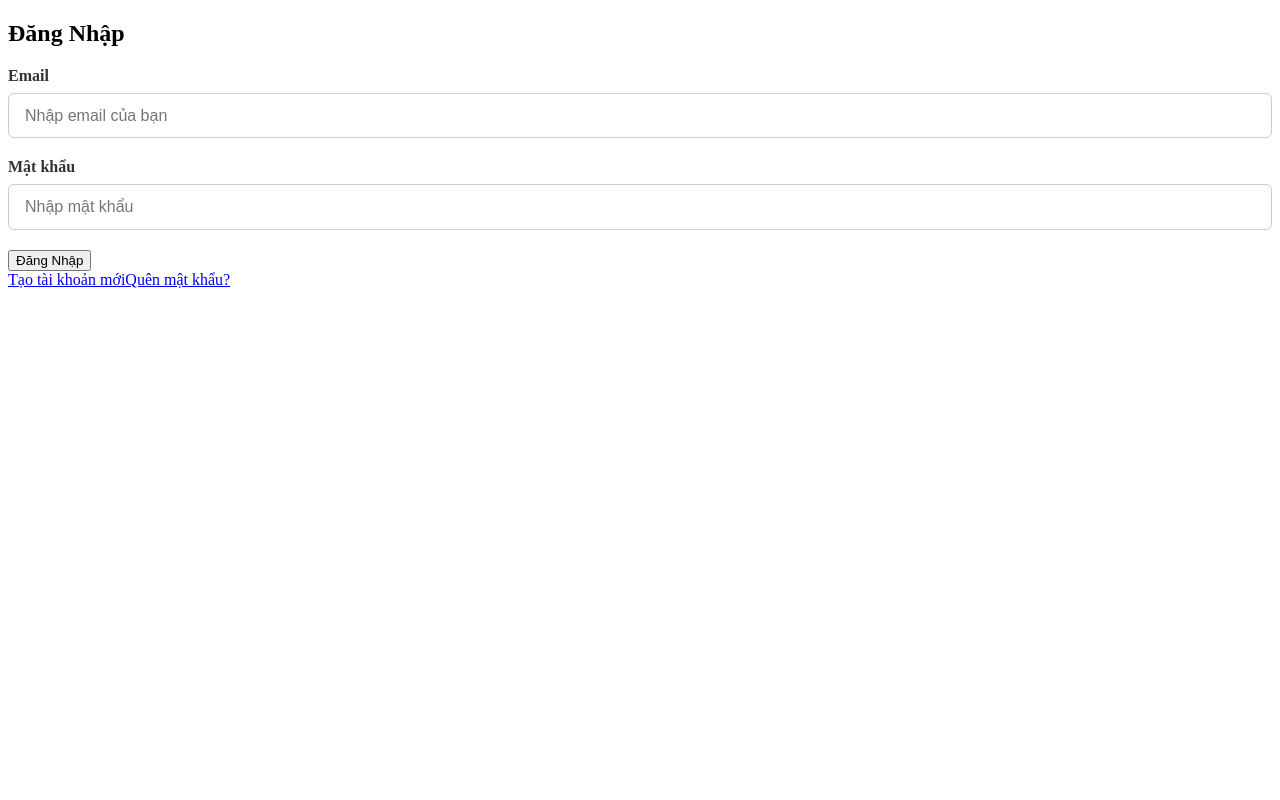
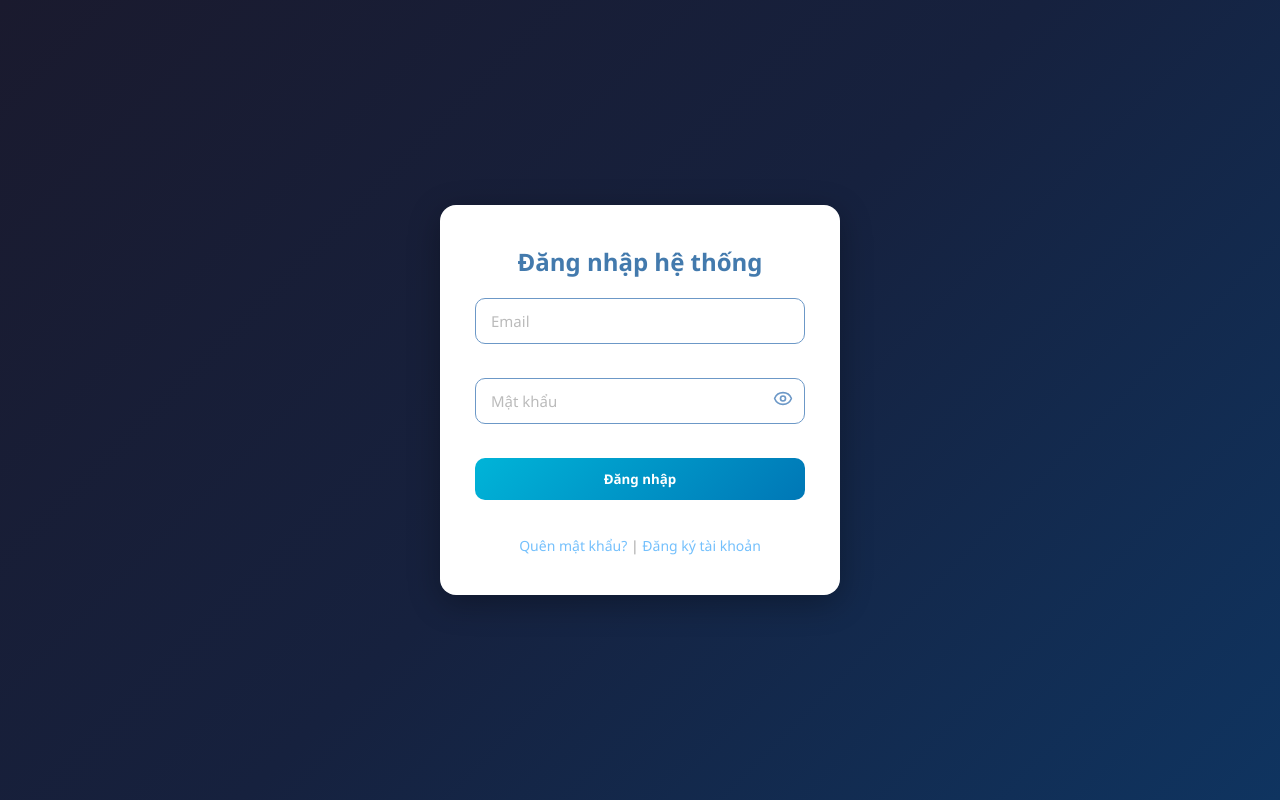
Before and after one commit to 1S-TW/recruitment-training-system-fe, a React (Vite) app: page /login in a window 1280 px wide. Built offline with nearby package versions, Linux system fonts and the light colour scheme.

Commit message:
feat: UI login, register, forgotpassword, resetpassword

```diff
--- a/src/components/Form/Form.css
+++ b/src/components/Form/Form.css
@@ -1,32 +1,57 @@
+/* form.css */
+
+/* Nhóm input */
 .form-group {
-  display: flex;
-  flex-direction: column;
-  margin-bottom: 1.25rem;
   width: 100%;
+  margin-bottom: 18px;
+  box-sizing: border-box;
 }
 
-.form-group label {
-  margin-bottom: 0.5rem;
-  font-weight: 600;
-  color: #333;
+/* Wrapper chứa input + icon */
+.input-wrapper {
+  position: relative;
+  width: 100%;
+  box-sizing: border-box;
 }
 
-.form-group input {
-  padding: 0.8rem 1rem;
-  border: 1px solid #ccc;
-  border-radius: 6px;
-  font-size: 1rem;
+/* Input chính */
+.input-wrapper input {
+  width: 100%;
+  padding: 12px 38px 12px 15px; /* chừa chỗ cho icon, không dư */
+  border: 0.3px solid #6c98c7;
+  border-radius: 10px;
+  font-size: 15px;
+  outline: none;
+  background: rgba(255, 255, 255, 0.15);
+  color: #509be5;
+  transition: 0.3s;
+  box-sizing: border-box; /* ✅ fix tràn */
 }
 
-.form-group input:focus {
-  outline: none;
-  border-color: #007bff;
-  box-shadow: 0 0 0 2px rgba(0,123,255,0.25);
+.input-wrapper input::placeholder {
+  color: #bbb;
 }
 
-/* Đây là "dòng báo đỏ" cho từng input */
+.input-wrapper input:focus {
+  background: rgba(255, 255, 255, 0.25);
+  box-shadow: 0 0 6px rgba(0, 150, 255, 0.6);
+}
+
+/* Icon hiện/ẩn mật khẩu */
+.toggle-password {
+  position: absolute;
+  right: 12px;
+  top: 50%;
+  transform: translateY(-50%);
+  cursor: pointer;
+  color: #6c98c7;
+  user-select: none;
+}
+
+/* Lỗi dưới input */
 .error-message {
-  color: #dc3545;
-  font-size: 0.875rem;
-  margin-top: 0.25rem;
+  color: #ff6b6b;
+  font-size: 13px;
+  margin-top: 6px;
+  display: block;
 }
--- a/src/components/Form/Input.jsx
+++ b/src/components/Form/Input.jsx
@@ -1,18 +1,34 @@
-import React from 'react';
-import './Form.css'; // Sẽ tạo ở dưới
+import React, { useState } from "react";
+import { Eye, EyeOff } from "lucide-react";
+import "./Form.css"; // Đảm bảo đúng đường dẫn tới file form.css
 
 /**
  * Component Input tái sử dụng
- * @param {string} label - Tiêu đề của input
- * @param {string} error - Tin nhắn lỗi (nếu có)
- * ...các props khác của input (type, name, value, onChange, placeholder)
+ * @param {string} label - tiêu đề của input
+ * @param {string} error - thông báo lỗi
  */
-const Input = ({ label, error, ...props }) => (
+const Input = ({ label, error, ...props }) => {
+  const [showPassword, setShowPassword] = useState(false);
+  const isPassword = props.type === "password";
+  const inputType = isPassword && showPassword ? "text" : props.type;
+
+  return (
     <div className="form-group">
-        <label htmlFor={props.name}>{label}</label>
-        <input id={props.name} {...props} />
-        {error && <span className="error-message">{error}</span>}
+      {label && <label htmlFor={props.name}>{label}</label>}
+      <div className="input-wrapper">
+        <input id={props.name} {...props} type={inputType} />
+        {isPassword && (
+          <span
+            className="toggle-password"
+            onClick={() => setShowPassword(!showPassword)}
+          >
+            {showPassword ? <EyeOff size={20} /> : <Eye size={20} />}
+          </span>
+        )}
+      </div>
+      {error && <span className="error-message">{error}</span>}
     </div>
-);
+  );
+};
 
 export default Input;
--- a/src/pages/ForgotPassword.jsx
+++ b/src/pages/ForgotPassword.jsx
@@ -32,15 +32,16 @@ const ForgotPassword = () => {
     };
 
     return (
-        <div className="auth-page">
-            <form className="auth-form" onSubmit={handleSubmit}>
+        <div className="login-page">
+            <div className="login-wrapper">
+                <div className="login-card">
+                    <form className="auth-form" onSubmit={handleSubmit}>
                 <h2>Quên Mật Khẩu</h2>
                 <p>Nhập email của bạn, chúng tôi sẽ gửi link khôi phục.</p>
 
                 {apiError && <div className="api-error-box">{apiError}</div>}
 
                 <Input
-                    label="Email"
                     type="email"
                     name="email"
                     value={email}
@@ -58,6 +59,8 @@ const ForgotPassword = () => {
                 </div>
             </form>
         </div>
+    </div>
+</div>
     );
 };
 
--- a/src/pages/Login.jsx
+++ b/src/pages/Login.jsx
@@ -1,11 +1,12 @@
-import React, { useState } from 'react';
-import { Link, useNavigate } from 'react-router-dom';
-import { login } from '../services/authService';
-import { useNotification } from '../contexts/NotificationContext';
-import Input from '../components/Form/Input';
+import React, { useState } from "react";
+import { Link, useNavigate } from "react-router-dom";
+import { login } from "../services/authService";
+import { useNotification } from "../contexts/NotificationContext";
+import Input from "../components/Form/Input";
+import "../styles/login.css";
 
 const Login = () => {
-    const [formData, setFormData] = useState({ email: '', password: '' });
+  const [formData, setFormData] = useState({ email: "", password: "" });
   const [apiError, setApiError] = useState(null);
   const [loading, setLoading] = useState(false);
   const { showNotification } = useNotification();
@@ -22,20 +23,17 @@ const Login = () => {
 
     try {
       const data = await login(formData);
+      localStorage.setItem("token", data.token);
+      localStorage.setItem(
+        "user",
+        JSON.stringify({ role: data.role, fullName: data.fullName })
+      );
 
-            // 1. Lưu token (để đăng nhập)
-            localStorage.setItem('token', data.token);
-            localStorage.setItem('user', JSON.stringify({ role: data.role, fullName: data.fullName }));
-
-            // 2. Hiển thị thông báo thành công (2-3 giây)
-            showNotification('Đăng nhập thành công!', 'success');
-
-            // 3. Chuyển hướng đến Dashboard (tạm thời /)
-            navigate('/'); // (Sau này đổi thành '/dashboard')
-
+      showNotification("Đăng nhập thành công!", "success");
+      navigate("/");
     } catch (err) {
-            // 4. Hiển thị thông báo lỗi (dòng báo đỏ)
-            const errorMsg = err.response?.data?.message || 'Sai tên đăng nhập hoặc mật khẩu';
+      const errorMsg =
+        err.response?.data?.message || "Sai email hoặc mật khẩu. Vui lòng thử lại.";
       setApiError(errorMsg);
     } finally {
       setLoading(false);
@@ -43,41 +41,39 @@ const Login = () => {
   };
 
   return (
-        <div className="auth-page">
+    <div className="login-page">
+      <div className="login-wrapper">
+        <div className="login-card">
+          <h2>Đăng nhập hệ thống</h2>
+          {apiError && <p className="error-text">{apiError}</p>}
           <form className="auth-form" onSubmit={handleSubmit}>
-                <h2>Đăng Nhập</h2>
-
-                {/* Đây là dòng báo đỏ khi API lỗi */}
-                {apiError && <div className="api-error-box">{apiError}</div>}
-
             <Input
-                    label="Email"
               type="email"
               name="email"
               value={formData.email}
               onChange={handleChange}
-                    placeholder="Nhập email của bạn" // Yêu cầu của bạn
+              placeholder="Email"
               required
             />
             <Input
-                    label="Mật khẩu"
               type="password"
               name="password"
               value={formData.password}
               onChange={handleChange}
-                    placeholder="Nhập mật khẩu" // Yêu cầu của bạn
+              placeholder="Mật khẩu"
               required
             />
-
-                <button type="submit" disabled={loading} className="auth-button">
-                    {loading ? 'Đang xử lý...' : 'Đăng Nhập'}
+            <button type="submit" disabled={loading}>
+              {loading ? "Đang đăng nhập..." : "Đăng nhập"}
             </button>
-
-                <div className="auth-links">
-                    <Link to="/register">Tạo tài khoản mới</Link>
+            <div className="login-footer">
               <Link to="/forgot-password">Quên mật khẩu?</Link>
+              <span> | </span>
+              <Link to="/register">Đăng ký tài khoản</Link>
             </div>
           </form>
+        </div>
+      </div>
     </div>
   );
 };
--- a/src/pages/Register.jsx
+++ b/src/pages/Register.jsx
@@ -58,14 +58,15 @@ const Register = () => {
     };
 
     return (
-        <div className="auth-page">
-            <form className="auth-form" onSubmit={handleSubmit}>
+        <div className="login-page">
+            <div className="login-wrapper">
+                <div className="login-card">
+                <form className="auth-form" onSubmit={handleSubmit}>
                 <h2>Đăng Ký</h2>
 
                 {apiError && <div className="api-error-box">{apiError}</div>}
 
                 <Input
-                    label="Họ và Tên"
                     type="text"
                     name="fullName"
                     value={formData.fullName}
@@ -75,7 +76,6 @@ const Register = () => {
                     required
                 />
                 <Input
-                    label="Email"
                     type="email"
                     name="email"
                     value={formData.email}
@@ -84,7 +84,6 @@ const Register = () => {
                     required
                 />
                 <Input
-                    label="Mật khẩu"
                     type="password"
                     name="password"
                     value={formData.password}
@@ -103,6 +102,8 @@ const Register = () => {
                 </div>
             </form>
         </div>
+    </div>
+</div>
     );
 };
 
--- /dev/null
+++ b/src/styles/login.css
@@ -0,0 +1,107 @@
+/* loginpage.css */
+
+/* Reset mặc định trình duyệt */
+* {
+  margin: 0;
+  padding: 0;
+  box-sizing: border-box;
+  font-family: 'Segoe UI', Tahoma, Geneva, Verdana, sans-serif;
+}
+
+/* Toàn bộ trang login */
+.login-page {
+  width: 100vw;
+  height: 100vh;
+  background: linear-gradient(135deg, #1a1a2e, #16213e, #0f3460);
+  display: flex;
+  justify-content: center;
+  align-items: center;
+  color: #3e3e3e7a;
+  overflow: hidden; /* ✅ tránh tràn và viền trắng */
+}
+
+/* Bọc form */
+.login-page .login-wrapper {
+  display: flex;
+  justify-content: center;
+  align-items: center;
+  height: 100vh;
+}
+
+/* Card chính */
+.login-page .login-card {
+  width: 400px;
+  background: rgb(255, 255, 255);
+  backdrop-filter: blur(14px);
+  border-radius: 16px;
+  padding: 40px 35px;
+  box-shadow: 0 8px 32px rgba(0, 0, 0, 0.3);
+  text-align: center;
+  animation: fadeIn 0.8s ease-in-out;
+}
+
+@keyframes fadeIn {
+  from {
+    opacity: 0;
+    transform: translateY(20px);
+  }
+  to {
+    opacity: 1;
+    transform: translateY(0);
+  }
+}
+
+/* Tiêu đề */
+.login-page .login-card h2 {
+  margin-bottom: 20px;
+  font-size: 24px;
+  color: #085093c2;
+}
+
+/* Form đăng nhập */
+.login-page .auth-form {
+  display: flex;
+  flex-direction: column;
+  gap: 16px;
+  width: 100%;
+}
+
+/* Nút đăng nhập */
+.login-page button[type="submit"] {
+  width: 100%;
+  padding: 12px;
+  border: none;
+  border-radius: 10px;
+  background: linear-gradient(135deg, #00b4d8, #0077b6);
+  color: white;
+  font-weight: 600;
+  cursor: pointer;
+  transition: all 0.3s;
+}
+
+.login-page button[type="submit"]:hover {
+  transform: scale(1.03);
+  background: linear-gradient(135deg, #0096c7, #023e8a);
+}
+
+/* Footer */
+.login-page .login-footer {
+  margin-top: 20px;
+  font-size: 14px;
+}
+
+.login-page .login-footer a {
+  color: #74c0fc;
+  text-decoration: none;
+}
+
+.login-page .login-footer a:hover {
+  text-decoration: underline;
+}
+
+/* Lỗi chung */
+.login-page .error-text {
+  color: #ff6b6b;
+  margin-bottom: 10px;
+  font-size: 14px;
+}
```
Also changed, not shown: src/pages/ResetPassword.jsx (+6 -4 lines). Lines whose indentation alone changed are shown as unchanged.
